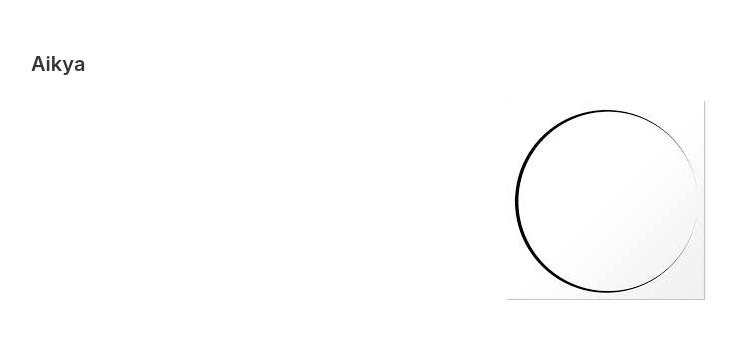
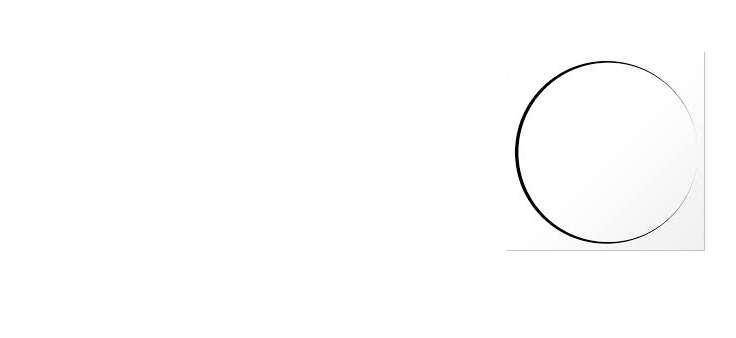
Before and after one commit to aikyalife/aikyalife.github.io, a plain HTML site: page index.html in a window 1280 px wide. Shown: the whole page, without its empty margins (33-769 px from the left). Drawn offline with nearby package versions, Linux system fonts and the light colour scheme.

Commit message:
Update index.html

```diff
--- a/index.html
+++ b/index.html
@@ -13,7 +13,7 @@
         <!-- Aikya -->
       </h1>
       <p class="subtitle">
-       <strong>Aikya</strong>
+       <!-- <strong>Aikya</strong> -->
       </p>
       <center>
       <img src="https://github.com/aikyalife/aikyalife.github.io/blob/master/wuji.png?raw=true">
```
